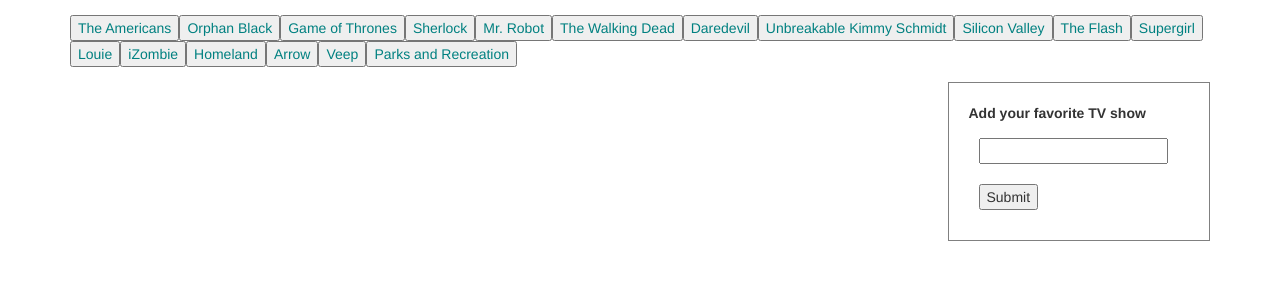
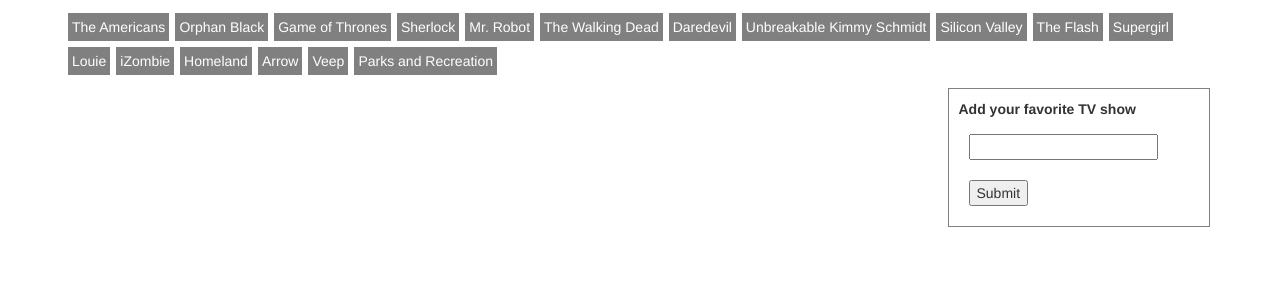
Before and after one commit to Ahmetburhan/TVShowGifs, a PHP site: page /index.html in a window 1280 px wide. Shown: the top 300 px of the page. Run offline with PHP 8.4, Linux system fonts and the light colour scheme.

Commit message:
css update

```diff
--- a/app.js
+++ b/app.js
@@ -20,20 +20,29 @@
 			$.each(currentGif, function(index,value){
 				embedGif= value.images.original.url;
 				paused = value.images.original_still.url;
-				var rating = $('<div>').html('Rating: '+value.rating);
-				var stillGif = $('<img>').attr('src', paused).addClass('playOnHover');
-				$('.display').append(rating, stillGif);
+				var rating = $('<h5>').html('Rating: '+value.rating);
+				var stillGif = $('<img>').attr('src', paused).addClass('playOnHover, btn-warning');
+				var thing = $('<button>').append(rating, stillGif);
+				$('.display').append(thing);
 			});
 		});
 	});
 
 	//plays gif on hover *WIP
+	// $(".playOnHover").hover(
+	// 	function(){
+	//        	$(this).attr('src', embedGif);
+	//     },
+	//     function() {
+	//         $(this).attr('src', paused);
+	//     }
+	// );
 	$(".playOnHover").hover(
 		function(){
-	       	$(this).attr('src', embedGif);
+	       	$(this).css('border', 'green');
 	    },
 	    function() {
-	        $(this).attr('src', paused);
+	        $(this).attr('border', 'red');
 	    }
 	);
 }
--- a/index.html
+++ b/index.html
@@ -8,7 +8,7 @@
 <body>
 	<div class = 'container'>
 	<div class = 'row'>
-		<div id = 'TVButtons' class = 'container'></div>
+		<div id = 'TVButtons'></div>
 	</div>
 
 	<div class = 'row'>
--- a/style.css
+++ b/style.css
@@ -1,18 +1,23 @@
 img{
-	max-width: 300px;
-	margin: 10px;
+	max-width: 250px;
 }
-
-#TVButtons{
-	margin: 10px;
-	padding: 5px;
-	color: teal;
-}
-
 form{
 	border: solid 1px gray;
-	padding: 20px;
+	padding: 10px;
 }
 input{
 	margin: 10px;
 }
+button{
+	background-color: rgba(255, 255, 255, 0);
+	border: none;
+}
+#TVButtons{
+	margin: 10px;
+}
+.showBtn{
+	color: white;
+	padding: 4px;
+	background-color: gray;
+	margin: 3px;
+}
```
